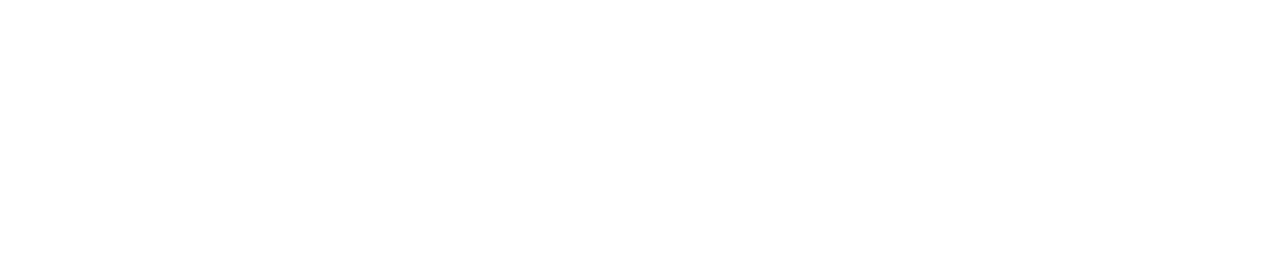
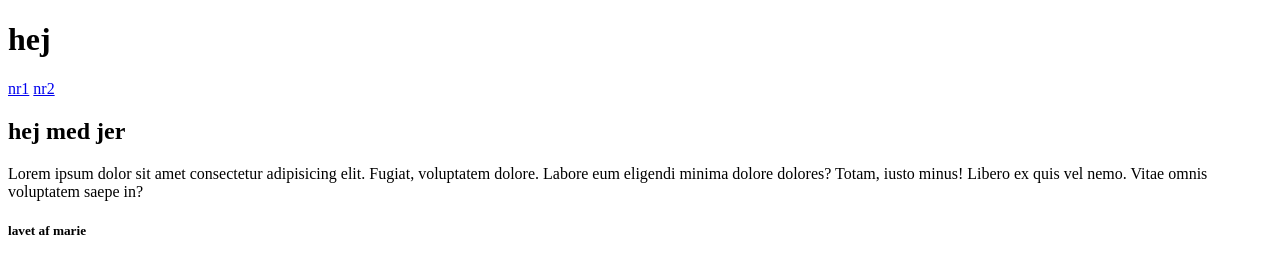
Before and after one commit to trla0001/test_git_gruppe, a plain HTML site: page index.html in a window 1280 px wide. Drawn offline with Linux system fonts and the light colour scheme.

Commit message:
index indhold

```diff
--- a/index.html
+++ b/index.html
@@ -1,14 +1,27 @@
 <!DOCTYPE html>
 <html lang="en">
+  <head>
+    <meta charset="UTF-8" />
+    <meta name="viewport" content="width=device-width, initial-scale=1.0" />
+    <title>Forsiden</title>
+  </head>
 
-<head>
-    <meta charset="UTF-8">
-    <meta name="viewport" content="width=device-width, initial-scale=1.0">
-    <title>Forsiden</title>
-</head>
-
-<body>
-
-</body>
-
+  <body>
+    <header>
+      <h1>hej</h1>
+      <nav>
+        <a href="underside1.html">nr1</a>
+        <a href="underside2.html">nr2</a>
+      </nav>
+    </header>
+    <h2>hej med jer</h2>
+    <p>
+      Lorem ipsum dolor sit amet consectetur adipisicing elit. Fugiat,
+      voluptatem dolore. Labore eum eligendi minima dolore dolores? Totam, iusto
+      minus! Libero ex quis vel nemo. Vitae omnis voluptatem saepe in?
+    </p>
+    <footer>
+      <h5>lavet af marie</h5>
+    </footer>
+  </body>
 </html>
```
